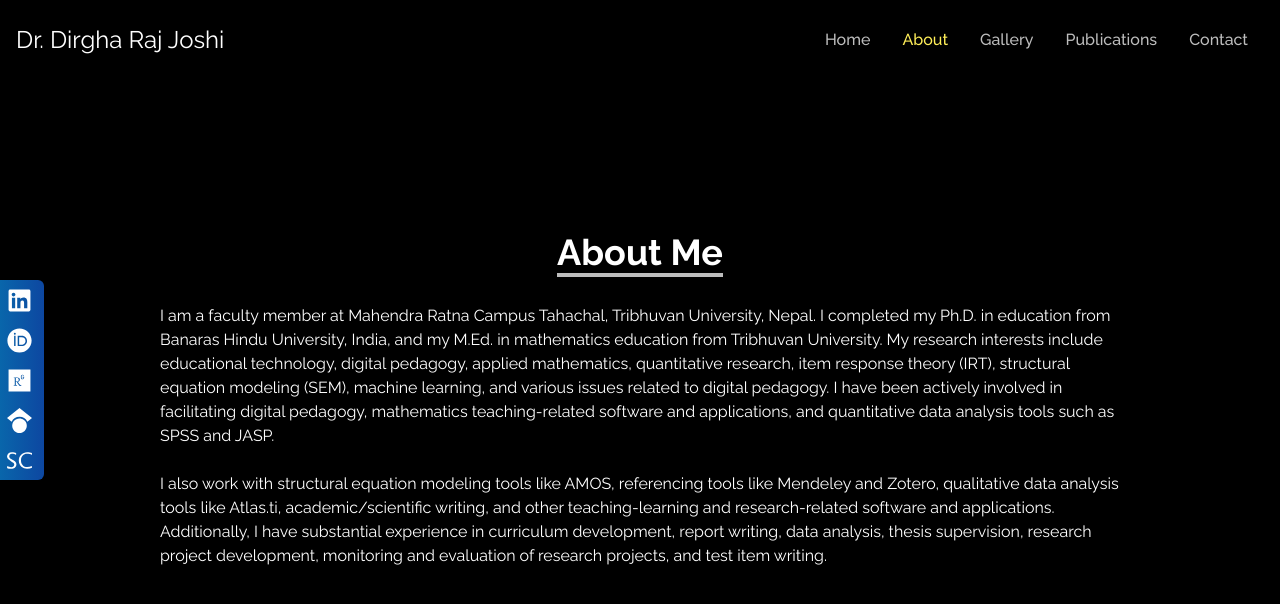
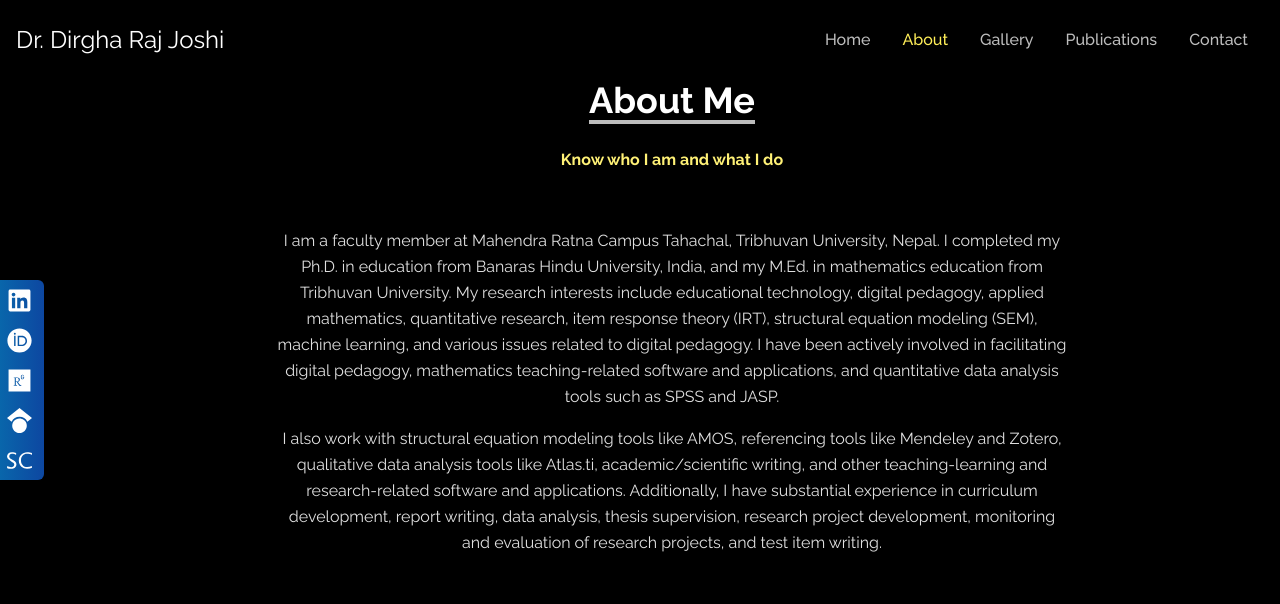
Before and after one commit to devrajoshi/Uncle-Portfolio, a React (Vite) app: page /about in a window 1280 px wide. Shown: the top 604 px of the page. Built offline with nearby package versions, Linux system fonts and the light colour scheme; a web font is replaced by a local one.

Commit message:
Update About.jsx

```diff
--- a/src/components/About.jsx
+++ b/src/components/About.jsx
@@ -2,42 +2,28 @@ import React from "react";
 
 const About = () => {
   return (
-    <div
-      name="about"
-      className="w-full h-screen text-white px-3 lg:px-20"
-    >
-      <div className="max-w-screen-lg mx-auto flex flex-col justify-center w-full h-full">
+    <div name="about" className="box-border w-full h-screen px-4 lg:pl-20 py-20">
+      <div className="flex flex-col items-center justify-center text-white">
+        {/* Section Title */}
         <div className="pb-8 text-center">
-          <h2 className="text-4xl font-bold inline border-b-4 border-gray-400">
+          <h2 className="text-4xl font-bold border-b-4 border-gray-400 inline-block">
             About Me
           </h2>
+          <p className="py-6 text-yellow-300 font-bold">
+            Know who I am and what I do
+          </p>
         </div>
 
-        <div>
-          <p>
-            I am a faculty member at Mahendra Ratna Campus Tahachal, Tribhuvan
-            University, Nepal. I completed my Ph.D. in education from Banaras
-            Hindu University, India, and my M.Ed. in mathematics education from
-            Tribhuvan University. My research interests include educational
-            technology, digital pedagogy, applied mathematics, quantitative
-            research, item response theory (IRT), structural equation modeling
-            (SEM), machine learning, and various issues related to digital
-            pedagogy. I have been actively involved in facilitating digital
-            pedagogy, mathematics teaching-related software and applications,
-            and quantitative data analysis tools such as SPSS and JASP.
+        {/* About Content */}
+        <div className="w-full md:w-3/4 lg:w-2/3 shadow-lg">
+          <p className="text-gray-300 text-center leading-relaxed">
+            I am a faculty member at Mahendra Ratna Campus Tahachal, Tribhuvan University, Nepal. I completed my Ph.D. in education from Banaras Hindu University, India, and my M.Ed. in mathematics education from Tribhuvan University. My research interests include educational technology, digital pedagogy, applied mathematics, quantitative research, item response theory (IRT), structural equation modeling (SEM), machine learning, and various issues related to digital pedagogy. I have been actively involved in facilitating digital pedagogy, mathematics teaching-related software and applications, and quantitative data analysis tools such as SPSS and JASP.
+
+
+
           </p>
-
-          <br />
-
-          <p>
-            I also work with structural equation modeling tools like AMOS,
-            referencing tools like Mendeley and Zotero, qualitative data
-            analysis tools like Atlas.ti, academic/scientific writing, and other
-            teaching-learning and research-related software and applications.
-            Additionally, I have substantial experience in curriculum
-            development, report writing, data analysis, thesis supervision,
-            research project development, monitoring and evaluation of research
-            projects, and test item writing.
+          <p className="text-gray-300 text-center leading-relaxed mt-4">
+            I also work with structural equation modeling tools like AMOS, referencing tools like Mendeley and Zotero, qualitative data analysis tools like Atlas.ti, academic/scientific writing, and other teaching-learning and research-related software and applications. Additionally, I have substantial experience in curriculum development, report writing, data analysis, thesis supervision, research project development, monitoring and evaluation of research projects, and test item writing.
           </p>
         </div>
       </div>
```
